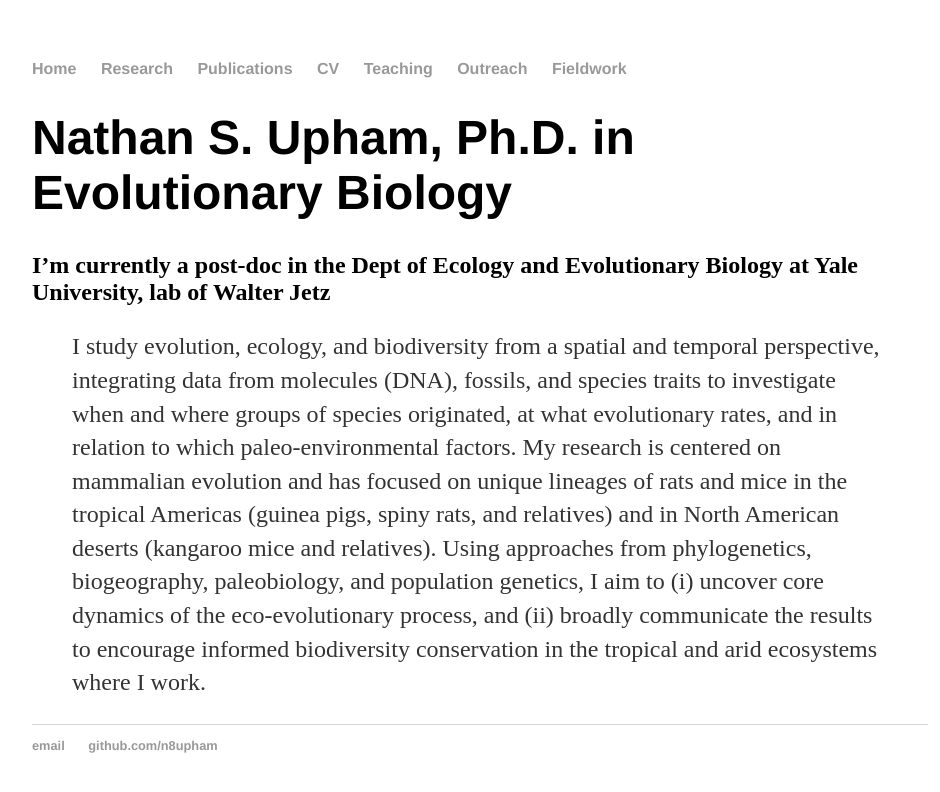
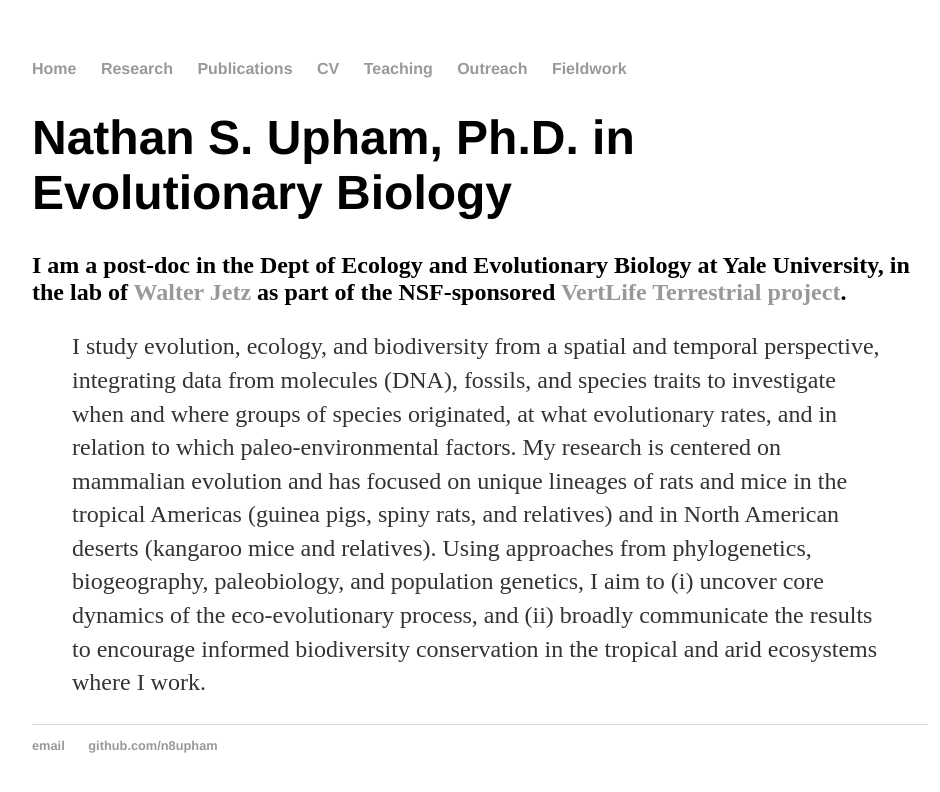
Before and after one commit to n8upham/n8upham.github.io, a Jekyll site: the page built from index.md, in a window 1280 px wide. Shown: the top 792 px of the page, without its empty margins (160-1100 px from the left). Built offline with Jekyll 4.4.1, drawn with Linux system fonts in a browser that asks for light colours.

Commit message:
Update index.md

```diff
--- a/index.md
+++ b/index.md
@@ -4,6 +4,6 @@ title: Nate Upham, Home
 ---
 # Nathan S. Upham, Ph.D. in Evolutionary Biology
 
-## I'm currently a post-doc in the Dept of Ecology and Evolutionary Biology at Yale University, lab of Walter Jetz
+## I am a post-doc in the Dept of Ecology and Evolutionary Biology at Yale University, in the lab of [Walter Jetz](http://jetzlab.yale.edu/) as part of the NSF-sponsored [VertLife Terrestrial project](http://vertlife.org/).
 
 > I study evolution, ecology, and biodiversity from a spatial and temporal perspective, integrating data from molecules (DNA), fossils, and species traits to investigate when and where groups of species originated, at what evolutionary rates, and in relation to which paleo-environmental factors.  My research is centered on mammalian evolution and has focused on unique lineages of rats and mice in the tropical Americas (guinea pigs, spiny rats, and relatives) and in North American deserts (kangaroo mice and relatives).  Using approaches from phylogenetics, biogeography, paleobiology, and population genetics, I aim to (i) uncover core dynamics of the eco-evolutionary process, and (ii) broadly communicate the results to encourage informed biodiversity conservation in the tropical and arid ecosystems where I work.
```
